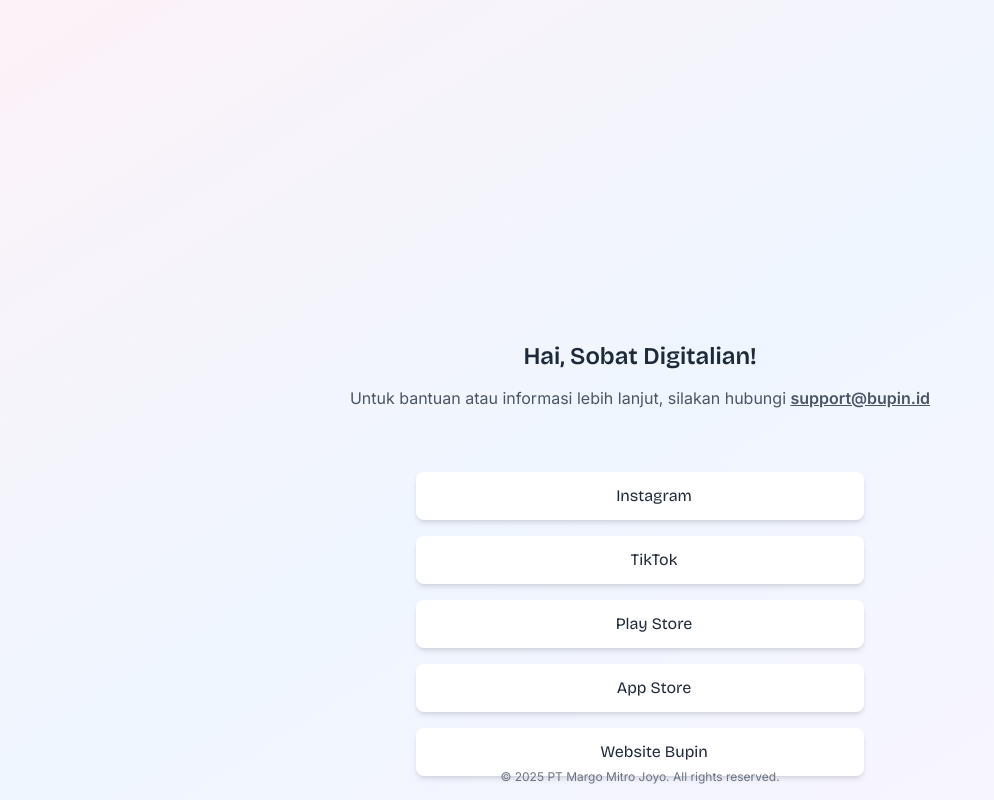
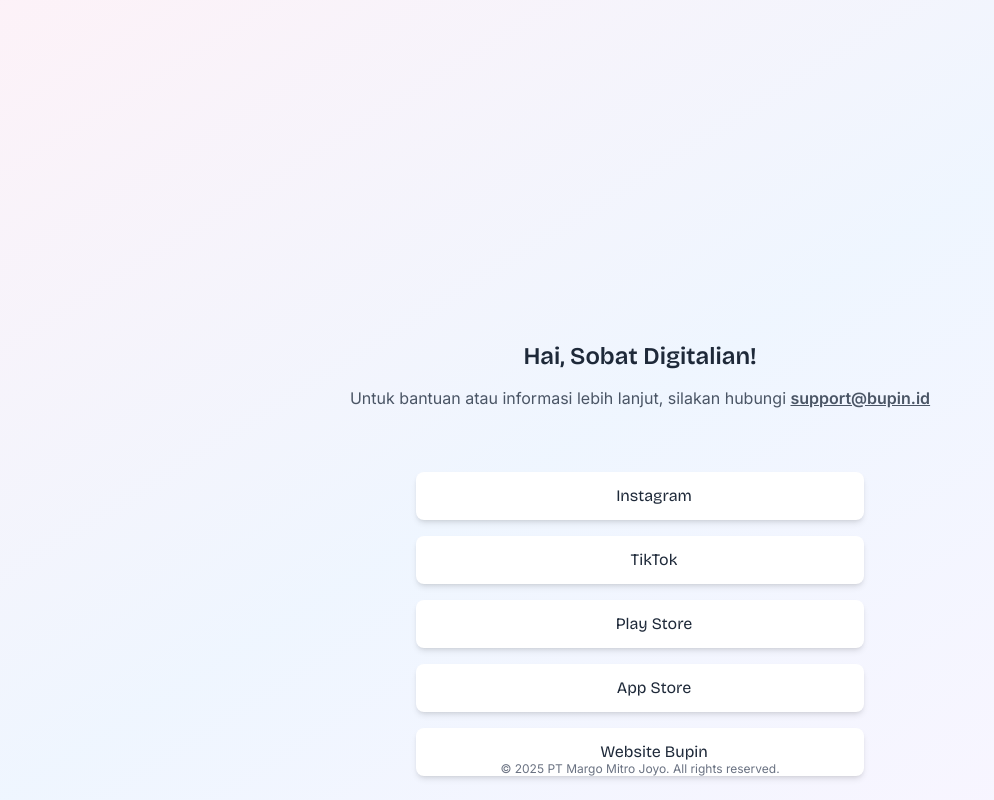
Before and after one commit to TegarAditya/bupin-microsite, a SvelteKit app: page / in a window 1280 px wide. Shown: the whole page, without its empty margins (0-994 px from the left). Built offline with nearby package versions, Linux system fonts and the light colour scheme; some icons are missing.

Commit message:
fix: adjust margin for copyright positioning

```diff
--- a/src/routes/+layout.svelte
+++ b/src/routes/+layout.svelte
@@ -22,7 +22,7 @@
 <div class="relative flex min-h-screen flex-col items-center justify-between p-6 text-gray-800 bg-gradient-to-br from-pink-50 via-blue-50 to-purple-50">
 	<div class="absolute -z-10 inset-0 bg-[radial-gradient(ellipse_at_center,rgba(255,255,255,0.6)_0%,transparent_70%)] pointer-events-none"></div>
 	{@render children()}
-	<div class="mt-10 text-xs text-gray-500 md:absolute md:bottom-[15px]">
+	<div class="mt-10 mb-2 text-xs text-gray-500 md:absolute md:bottom-[15px]">
 		&copy; {thisYear} PT Margo Mitro Joyo. All rights reserved.
 	</div>
 </div>
```
